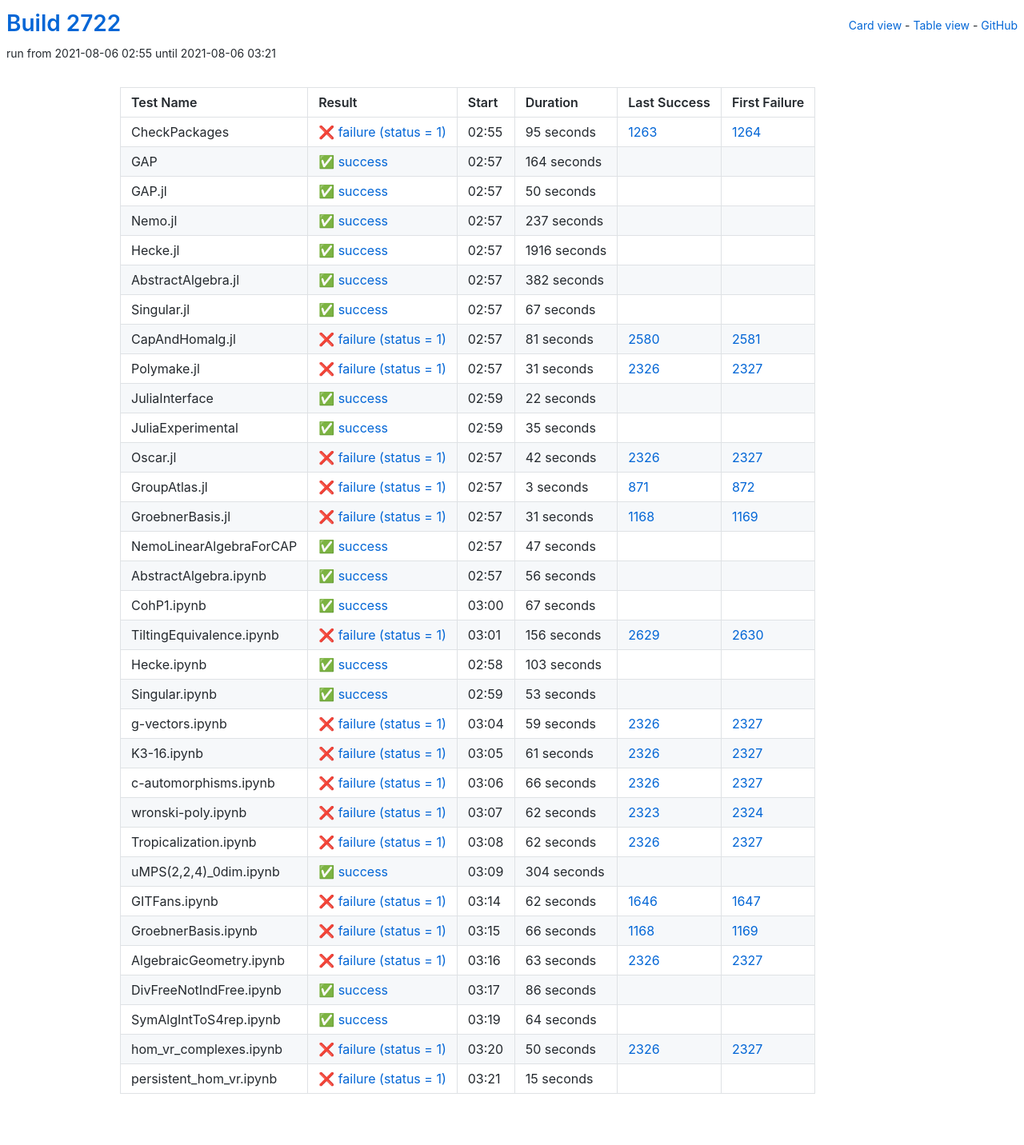
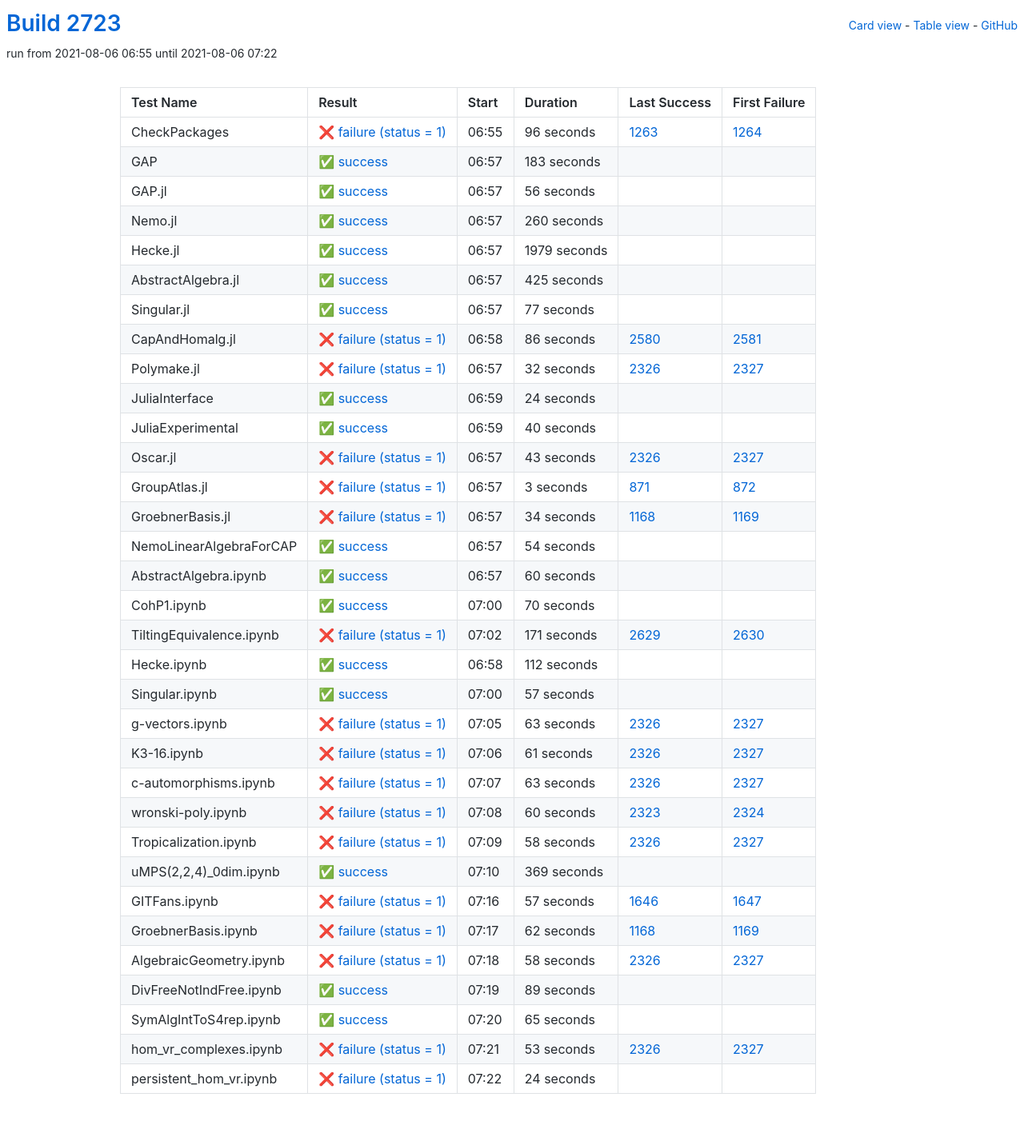
Before and after one commit to oscar-system/oscar-ci-status-stable, a Jekyll site: the page built from table.html, in a window 1280 px wide. Shown: the whole page at 80% size. Built offline with Jekyll 4.4.1, drawn with Linux system fonts in a browser that asks for light colours.

Commit message:
Build #2723

```diff
--- a/_data/ci.yml
+++ b/_data/ci.yml
@@ -1,6 +1,6 @@
 ---
-build: 2722
-build_url: https://oscarci.mathematik.uni-kl.de/job/oscar-stable/2722/
+build: 2723
+build_url: https://oscarci.mathematik.uni-kl.de/job/oscar-stable/2723/
 job: oscar-stable
 organization: oscar-system
 repo: oscar-ci-status-stable
@@ -8,152 +8,152 @@ repourl: https://github.com/oscar-system/oscar-ci-status-stable
 tests:
 - name: CheckPackages
   id: checkpackages
-  log: https://oscarci.mathematik.uni-kl.de/job/oscar-stable/2722/artifact/logs/build-2722/CheckPackages.log
-  start: 2021-08-06 02:55
+  log: https://oscarci.mathematik.uni-kl.de/job/oscar-stable/2723/artifact/logs/build-2723/CheckPackages.log
+  start: 2021-08-06 06:55
   success: false
   exitcode: 1
   status: failure
-  duration: 95
+  duration: 96
   last_success: 1263
   last_success_url: https://oscarci.mathematik.uni-kl.de/job/oscar-stable/1263/
   first_failure: 1264
   first_failure_url: https://oscarci.mathematik.uni-kl.de/job/oscar-stable/1264/
 - name: GAP
   id: gap
-  log: https://oscarci.mathematik.uni-kl.de/job/oscar-stable/2722/artifact/logs/build-2722/GAP.log
-  start: 2021-08-06 02:57
+  log: https://oscarci.mathematik.uni-kl.de/job/oscar-stable/2723/artifact/logs/build-2723/GAP.log
+  start: 2021-08-06 06:57
   success: true
   exitcode: 0
   status: success
-  duration: 164
+  duration: 183
   last_success: false
   last_success_url:
   first_failure: false
   first_failure_url:
 - name: GAP.jl
   id: gap-jl
-  log: https://oscarci.mathematik.uni-kl.de/job/oscar-stable/2722/artifact/logs/build-2722/GAP.jl.log
-  start: 2021-08-06 02:57
+  log: https://oscarci.mathematik.uni-kl.de/job/oscar-stable/2723/artifact/logs/build-2723/GAP.jl.log
+  start: 2021-08-06 06:57
   success: true
   exitcode: 0
   status: success
-  duration: 50
+  duration: 56
   last_success: false
   last_success_url:
   first_failure: false
   first_failure_url:
 - name: Nemo.jl
   id: nemo-jl
-  log: https://oscarci.mathematik.uni-kl.de/job/oscar-stable/2722/artifact/logs/build-2722/Nemo.jl.log
-  start: 2021-08-06 02:57
+  log: https://oscarci.mathematik.uni-kl.de/job/oscar-stable/2723/artifact/logs/build-2723/Nemo.jl.log
+  start: 2021-08-06 06:57
   success: true
   exitcode: 0
   status: success
-  duration: 237
+  duration: 260
   last_success: false
   last_success_url:
   first_failure: false
   first_failure_url:
 - name: Hecke.jl
   id: hecke-jl
-  log: https://oscarci.mathematik.uni-kl.de/job/oscar-stable/2722/artifact/logs/build-2722/Hecke.jl.log
-  start: 2021-08-06 02:57
+  log: https://oscarci.mathematik.uni-kl.de/job/oscar-stable/2723/artifact/logs/build-2723/Hecke.jl.log
+  start: 2021-08-06 06:57
   success: true
   exitcode: 0
   status: success
-  duration: 1916
+  duration: 1979
   last_success: false
   last_success_url:
   first_failure: false
   first_failure_url:
 - name: AbstractAlgebra.jl
   id: abstractalgebra-jl
-  log: https://oscarci.mathematik.uni-kl.de/job/oscar-stable/2722/artifact/logs/build-2722/AbstractAlgebra.jl.log
-  start: 2021-08-06 02:57
+  log: https://oscarci.mathematik.uni-kl.de/job/oscar-stable/2723/artifact/logs/build-2723/AbstractAlgebra.jl.log
+  start: 2021-08-06 06:57
   success: true
   exitcode: 0
   status: success
-  duration: 382
+  duration: 425
   last_success: false
   last_success_url:
   first_failure: false
   first_failure_url:
 - name: Singular.jl
   id: singular-jl
-  log: https://oscarci.mathematik.uni-kl.de/job/oscar-stable/2722/artifact/logs/build-2722/Singular.jl.log
-  start: 2021-08-06 02:57
+  log: https://oscarci.mathematik.uni-kl.de/job/oscar-stable/2723/artifact/logs/build-2723/Singular.jl.log
+  start: 2021-08-06 06:57
   success: true
   exitcode: 0
   status: success
-  duration: 67
+  duration: 77
   last_success: false
   last_success_url:
   first_failure: false
   first_failure_url:
 - name: CapAndHomalg.jl
   id: capandhomalg-jl
-  log: https://oscarci.mathematik.uni-kl.de/job/oscar-stable/2722/artifact/logs/build-2722/CapAndHomalg.jl.log
-  start: 2021-08-06 02:57
+  log: https://oscarci.mathematik.uni-kl.de/job/oscar-stable/2723/artifact/logs/build-2723/CapAndHomalg.jl.log
+  start: 2021-08-06 06:58
   success: false
   exitcode: 1
   status: failure
-  duration: 81
+  duration: 86
   last_success: 2580
   last_success_url: https://oscarci.mathematik.uni-kl.de/job/oscar-stable/2580/
   first_failure: 2581
   first_failure_url: https://oscarci.mathematik.uni-kl.de/job/oscar-stable/2581/
 - name: Polymake.jl
   id: polymake-jl
-  log: https://oscarci.mathematik.uni-kl.de/job/oscar-stable/2722/artifact/logs/build-2722/Polymake.jl.log
-  start: 2021-08-06 02:57
+  log: https://oscarci.mathematik.uni-kl.de/job/oscar-stable/2723/artifact/logs/build-2723/Polymake.jl.log
+  start: 2021-08-06 06:57
   success: false
   exitcode: 1
   status: failure
-  duration: 31
+  duration: 32
   last_success: 2326
   last_success_url: https://oscarci.mathematik.uni-kl.de/job/oscar-stable/2326/
   first_failure: 2327
   first_failure_url: https://oscarci.mathematik.uni-kl.de/job/oscar-stable/2327/
 - name: JuliaInterface
   id: juliainterface
-  log: https://oscarci.mathematik.uni-kl.de/job/oscar-stable/2722/artifact/logs/build-2722/JuliaInterface.log
-  start: 2021-08-06 02:59
+  log: https://oscarci.mathematik.uni-kl.de/job/oscar-stable/2723/artifact/logs/build-2723/JuliaInterface.log
+  start: 2021-08-06 06:59
   success: true
   exitcode: 0
   status: success
-  duration: 22
+  duration: 24
   last_success: false
   last_success_url:
   first_failure: false
   first_failure_url:
 - name: JuliaExperimental
   id: juliaexperimental
-  log: https://oscarci.mathematik.uni-kl.de/job/oscar-stable/2722/artifact/logs/build-2722/JuliaExperimental.log
-  start: 2021-08-06 02:59
+  log: https://oscarci.mathematik.uni-kl.de/job/oscar-stable/2723/artifact/logs/build-2723/JuliaExperimental.log
+  start: 2021-08-06 06:59
   success: true
   exitcode: 0
   status: success
-  duration: 35
+  duration: 40
   last_success: false
   last_success_url:
   first_failure: false
   first_failure_url:
 - name: Oscar.jl
   id: oscar-jl
-  log: https://oscarci.mathematik.uni-kl.de/job/oscar-stable/2722/artifact/logs/build-2722/Oscar.jl.log
-  start: 2021-08-06 02:57
+  log: https://oscarci.mathematik.uni-kl.de/job/oscar-stable/2723/artifact/logs/build-2723/Oscar.jl.log
+  start: 2021-08-06 06:57
   success: false
   exitcode: 1
   status: failure
-  duration: 42
+  duration: 43
   last_success: 2326
   last_success_url: https://oscarci.mathematik.uni-kl.de/job/oscar-stable/2326/
   first_failure: 2327
   first_failure_url: https://oscarci.mathematik.uni-kl.de/job/oscar-stable/2327/
 - name: GroupAtlas.jl
   id: groupatlas-jl
-  log: https://oscarci.mathematik.uni-kl.de/job/oscar-stable/2722/artifact/logs/build-2722/GroupAtlas.jl.log
-  start: 2021-08-06 02:57
+  log: https://oscarci.mathematik.uni-kl.de/job/oscar-stable/2723/artifact/logs/build-2723/GroupAtlas.jl.log
+  start: 2021-08-06 06:57
   success: false
   exitcode: 1
   status: failure
@@ -164,104 +164,104 @@ tests:
   first_failure_url: https://oscarci.mathematik.uni-kl.de/job/oscar-stable/872/
 - name: GroebnerBasis.jl
   id: groebnerbasis-jl
-  log: https://oscarci.mathematik.uni-kl.de/job/oscar-stable/2722/artifact/logs/build-2722/GroebnerBasis.jl.log
-  start: 2021-08-06 02:57
+  log: https://oscarci.mathematik.uni-kl.de/job/oscar-stable/2723/artifact/logs/build-2723/GroebnerBasis.jl.log
+  start: 2021-08-06 06:57
   success: false
   exitcode: 1
   status: failure
-  duration: 31
+  duration: 34
   last_success: 1168
   last_success_url: https://oscarci.mathematik.uni-kl.de/job/oscar-stable/1168/
   first_failure: 1169
   first_failure_url: https://oscarci.mathematik.uni-kl.de/job/oscar-stable/1169/
 - name: NemoLinearAlgebraForCAP
   id: nemolinearalgebraforcap
-  log: https://oscarci.mathematik.uni-kl.de/job/oscar-stable/2722/artifact/logs/build-2722/NemoLinearAlgebraForCAP.log
-  start: 2021-08-06 02:57
+  log: https://oscarci.mathematik.uni-kl.de/job/oscar-stable/2723/artifact/logs/build-2723/NemoLinearAlgebraForCAP.log
+  start: 2021-08-06 06:57
   success: true
   exitcode: 0
   status: success
-  duration: 47
+  duration: 54
   last_success: false
   last_success_url:
   first_failure: false
   first_failure_url:
 - name: AbstractAlgebra.ipynb
   id: abstractalgebra-ipynb
-  log: https://oscarci.mathematik.uni-kl.de/job/oscar-stable/2722/artifact/logs/build-2722/AbstractAlgebra.ipynb.log
-  start: 2021-08-06 02:57
+  log: https://oscarci.mathematik.uni-kl.de/job/oscar-stable/2723/artifact/logs/build-2723/AbstractAlgebra.ipynb.log
+  start: 2021-08-06 06:57
   success: true
   exitcode: 0
   status: success
-  duration: 56
+  duration: 60
   last_success: false
   last_success_url:
   first_failure: false
   first_failure_url:
 - name: CohP1.ipynb
   id: cohp1-ipynb
-  log: https://oscarci.mathematik.uni-kl.de/job/oscar-stable/2722/artifact/logs/build-2722/CohP1.ipynb.log
-  start: 2021-08-06 03:00
+  log: https://oscarci.mathematik.uni-kl.de/job/oscar-stable/2723/artifact/logs/build-2723/CohP1.ipynb.log
+  start: 2021-08-06 07:00
   success: true
   exitcode: 0
   status: success
-  duration: 67
+  duration: 70
   last_success: false
   last_success_url:
   first_failure: false
   first_failure_url:
 - name: TiltingEquivalence.ipynb
   id: tiltingequivalence-ipynb
-  log: https://oscarci.mathematik.uni-kl.de/job/oscar-stable/2722/artifact/logs/build-2722/TiltingEquivalence.ipynb.log
-  start: 2021-08-06 03:01
+  log: https://oscarci.mathematik.uni-kl.de/job/oscar-stable/2723/artifact/logs/build-2723/TiltingEquivalence.ipynb.log
+  start: 2021-08-06 07:02
   success: false
   exitcode: 1
   status: failure
-  duration: 156
+  duration: 171
   last_success: 2629
   last_success_url: https://oscarci.mathematik.uni-kl.de/job/oscar-stable/2629/
   first_failure: 2630
   first_failure_url: https://oscarci.mathematik.uni-kl.de/job/oscar-stable/2630/
 - name: Hecke.ipynb
   id: hecke-ipynb
-  log: https://oscarci.mathematik.uni-kl.de/job/oscar-stable/2722/artifact/logs/build-2722/Hecke.ipynb.log
-  start: 2021-08-06 02:58
+  log: https://oscarci.mathematik.uni-kl.de/job/oscar-stable/2723/artifact/logs/build-2723/Hecke.ipynb.log
+  start: 2021-08-06 06:58
   success: true
   exitcode: 0
   status: success
-  duration: 103
+  duration: 112
   last_success: false
   last_success_url:
   first_failure: false
   first_failure_url:
 - name: Singular.ipynb
   id: singular-ipynb
-  log: https://oscarci.mathematik.uni-kl.de/job/oscar-stable/2722/artifact/logs/build-2722/Singular.ipynb.log
-  start: 2021-08-06 02:59
+  log: https://oscarci.mathematik.uni-kl.de/job/oscar-stable/2723/artifact/logs/build-2723/Singular.ipynb.log
+  start: 2021-08-06 07:00
   success: true
   exitcode: 0
   status: success
-  duration: 53
+  duration: 57
   last_success: false
   last_success_url:
   first_failure: false
   first_failure_url:
 - name: g-vectors.ipynb
   id: g-vectors-ipynb
-  log: https://oscarci.mathematik.uni-kl.de/job/oscar-stable/2722/artifact/logs/build-2722/g-vectors.ipynb.log
-  start: 2021-08-06 03:04
+  log: https://oscarci.mathematik.uni-kl.de/job/oscar-stable/2723/artifact/logs/build-2723/g-vectors.ipynb.log
+  start: 2021-08-06 07:05
   success: false
   exitcode: 1
   status: failure
-  duration: 59
+  duration: 63
   last_success: 2326
   last_success_url: https://oscarci.mathematik.uni-kl.de/job/oscar-stable/2326/
   first_failure: 2327
   first_failure_url: https://oscarci.mathematik.uni-kl.de/job/oscar-stable/2327/
 - name: K3-16.ipynb
   id: k3-16-ipynb
-  log: https://oscarci.mathematik.uni-kl.de/job/oscar-stable/2722/artifact/logs/build-2722/K3-16.ipynb.log
-  start: 2021-08-06 03:05
+  log: https://oscarci.mathematik.uni-kl.de/job/oscar-stable/2723/artifact/logs/build-2723/K3-16.ipynb.log
+  start: 2021-08-06 07:06
   success: false
   exitcode: 1
   status: failure
@@ -272,80 +272,8 @@ tests:
   first_failure_url: https://oscarci.mathematik.uni-kl.de/job/oscar-stable/2327/
 - name: c-automorphisms.ipynb
   id: c-automorphisms-ipynb
-  log: https://oscarci.mathematik.uni-kl.de/job/oscar-stable/2722/artifact/logs/build-2722/c-automorphisms.ipynb.log
-  start: 2021-08-06 03:06
-  success: false
-  exitcode: 1
-  status: failure
-  duration: 66
-  last_success: 2326
-  last_success_url: https://oscarci.mathematik.uni-kl.de/job/oscar-stable/2326/
-  first_failure: 2327
-  first_failure_url: https://oscarci.mathematik.uni-kl.de/job/oscar-stable/2327/
-- name: wronski-poly.ipynb
-  id: wronski-poly-ipynb
-  log: https://oscarci.mathematik.uni-kl.de/job/oscar-stable/2722/artifact/logs/build-2722/wronski-poly.ipynb.log
-  start: 2021-08-06 03:07
-  success: false
-  exitcode: 1
-  status: failure
-  duration: 62
-  last_success: 2323
-  last_success_url: https://oscarci.mathematik.uni-kl.de/job/oscar-stable/2323/
-  first_failure: 2324
-  first_failure_url: https://oscarci.mathematik.uni-kl.de/job/oscar-stable/2324/
-- name: Tropicalization.ipynb
-  id: tropicalization-ipynb
-  log: https://oscarci.mathematik.uni-kl.de/job/oscar-stable/2722/artifact/logs/build-2722/Tropicalization.ipynb.log
-  start: 2021-08-06 03:08
-  success: false
-  exitcode: 1
-  status: failure
-  duration: 62
-  last_success: 2326
-  last_success_url: https://oscarci.mathematik.uni-kl.de/job/oscar-stable/2326/
-  first_failure: 2327
-  first_failure_url: https://oscarci.mathematik.uni-kl.de/job/oscar-stable/2327/
-- name: uMPS(2,2,4)_0dim.ipynb
-  id: umps-2-2-4-0dim-ipynb
-  log: https://oscarci.mathematik.uni-kl.de/job/oscar-stable/2722/artifact/logs/build-2722/uMPS-2-2-4-_0dim.ipynb.log
-  start: 2021-08-06 03:09
-  success: true
-  exitcode: 0
-  status: success
-  duration: 304
-  last_success: false
-  last_success_url:
-  first_failure: false
-  first_failure_url:
-- name: GITFans.ipynb
-  id: gitfans-ipynb
-  log: https://oscarci.mathematik.uni-kl.de/job/oscar-stable/2722/artifact/logs/build-2722/GITFans.ipynb.log
-  start: 2021-08-06 03:14
-  success: false
-  exitcode: 1
-  status: failure
-  duration: 62
-  last_success: 1646
-  last_success_url: https://oscarci.mathematik.uni-kl.de/job/oscar-stable/1646/
-  first_failure: 1647
-  first_failure_url: https://oscarci.mathematik.uni-kl.de/job/oscar-stable/1647/
-- name: GroebnerBasis.ipynb
-  id: groebnerbasis-ipynb
-  log: https://oscarci.mathematik.uni-kl.de/job/oscar-stable/2722/artifact/logs/build-2722/GroebnerBasis.ipynb.log
-  start: 2021-08-06 03:15
-  success: false
-  exitcode: 1
-  status: failure
-  duration: 66
-  last_success: 1168
-  last_success_url: https://oscarci.mathematik.uni-kl.de/job/oscar-stable/1168/
-  first_failure: 1169
-  first_failure_url: https://oscarci.mathematik.uni-kl.de/job/oscar-stable/1169/
-- name: AlgebraicGeometry.ipynb
-  id: algebraicgeometry-ipynb
-  log: https://oscarci.mathematik.uni-kl.de/job/oscar-stable/2722/artifact/logs/build-2722/AlgebraicGeometry.ipynb.log
-  start: 2021-08-06 03:16
+  log: https://oscarci.mathematik.uni-kl.de/job/oscar-stable/2723/artifact/logs/build-2723/c-automorphisms.ipynb.log
+  start: 2021-08-06 07:07
   success: false
   exitcode: 1
   status: failure
@@ -354,50 +282,122 @@ tests:
   last_success_url: https://oscarci.mathematik.uni-kl.de/job/oscar-stable/2326/
   first_failure: 2327
   first_failure_url: https://oscarci.mathematik.uni-kl.de/job/oscar-stable/2327/
-- name: DivFreeNotIndFree.ipynb
-  id: divfreenotindfree-ipynb
-  log: https://oscarci.mathematik.uni-kl.de/job/oscar-stable/2722/artifact/logs/build-2722/DivFreeNotIndFree.ipynb.log
-  start: 2021-08-06 03:17
+- name: wronski-poly.ipynb
+  id: wronski-poly-ipynb
+  log: https://oscarci.mathematik.uni-kl.de/job/oscar-stable/2723/artifact/logs/build-2723/wronski-poly.ipynb.log
+  start: 2021-08-06 07:08
+  success: false
+  exitcode: 1
+  status: failure
+  duration: 60
+  last_success: 2323
+  last_success_url: https://oscarci.mathematik.uni-kl.de/job/oscar-stable/2323/
+  first_failure: 2324
+  first_failure_url: https://oscarci.mathematik.uni-kl.de/job/oscar-stable/2324/
+- name: Tropicalization.ipynb
+  id: tropicalization-ipynb
+  log: https://oscarci.mathematik.uni-kl.de/job/oscar-stable/2723/artifact/logs/build-2723/Tropicalization.ipynb.log
+  start: 2021-08-06 07:09
+  success: false
+  exitcode: 1
+  status: failure
+  duration: 58
+  last_success: 2326
+  last_success_url: https://oscarci.mathematik.uni-kl.de/job/oscar-stable/2326/
+  first_failure: 2327
+  first_failure_url: https://oscarci.mathematik.uni-kl.de/job/oscar-stable/2327/
+- name: uMPS(2,2,4)_0dim.ipynb
+  id: umps-2-2-4-0dim-ipynb
+  log: https://oscarci.mathematik.uni-kl.de/job/oscar-stable/2723/artifact/logs/build-2723/uMPS-2-2-4-_0dim.ipynb.log
+  start: 2021-08-06 07:10
   success: true
   exitcode: 0
   status: success
-  duration: 86
+  duration: 369
+  last_success: false
+  last_success_url:
+  first_failure: false
+  first_failure_url:
+- name: GITFans.ipynb
+  id: gitfans-ipynb
+  log: https://oscarci.mathematik.uni-kl.de/job/oscar-stable/2723/artifact/logs/build-2723/GITFans.ipynb.log
+  start: 2021-08-06 07:16
+  success: false
+  exitcode: 1
+  status: failure
+  duration: 57
+  last_success: 1646
+  last_success_url: https://oscarci.mathematik.uni-kl.de/job/oscar-stable/1646/
+  first_failure: 1647
+  first_failure_url: https://oscarci.mathematik.uni-kl.de/job/oscar-stable/1647/
+- name: GroebnerBasis.ipynb
+  id: groebnerbasis-ipynb
+  log: https://oscarci.mathematik.uni-kl.de/job/oscar-stable/2723/artifact/logs/build-2723/GroebnerBasis.ipynb.log
+  start: 2021-08-06 07:17
+  success: false
+  exitcode: 1
+  status: failure
+  duration: 62
+  last_success: 1168
+  last_success_url: https://oscarci.mathematik.uni-kl.de/job/oscar-stable/1168/
+  first_failure: 1169
+  first_failure_url: https://oscarci.mathematik.uni-kl.de/job/oscar-stable/1169/
+- name: AlgebraicGeometry.ipynb
+  id: algebraicgeometry-ipynb
+  log: https://oscarci.mathematik.uni-kl.de/job/oscar-stable/2723/artifact/logs/build-2723/AlgebraicGeometry.ipynb.log
+  start: 2021-08-06 07:18
+  success: false
+  exitcode: 1
+  status: failure
+  duration: 58
+  last_success: 2326
+  last_success_url: https://oscarci.mathematik.uni-kl.de/job/oscar-stable/2326/
+  first_failure: 2327
+  first_failure_url: https://oscarci.mathematik.uni-kl.de/job/oscar-stable/2327/
+- name: DivFreeNotIndFree.ipynb
+  id: divfreenotindfree-ipynb
+  log: https://oscarci.mathematik.uni-kl.de/job/oscar-stable/2723/artifact/logs/build-2723/DivFreeNotIndFree.ipynb.log
+  start: 2021-08-06 07:19
+  success: true
+  exitcode: 0
+  status: success
+  duration: 89
   last_success: false
   last_success_url:
   first_failure: false
   first_failure_url:
 - name: SymAlgIntToS4rep.ipynb
   id: symalginttos4rep-ipynb
-  log: https://oscarci.mathematik.uni-kl.de/job/oscar-stable/2722/artifact/logs/build-2722/SymAlgIntToS4rep.ipynb.log
-  start: 2021-08-06 03:19
+  log: https://oscarci.mathematik.uni-kl.de/job/oscar-stable/2723/artifact/logs/build-2723/SymAlgIntToS4rep.ipynb.log
+  start: 2021-08-06 07:20
   success: true
   exitcode: 0
   status: success
-  duration: 64
+  duration: 65
   last_success: false
   last_success_url:
   first_failure: false
   first_failure_url:
 - name: hom_vr_complexes.ipynb
   id: hom-vr-complexes-ipynb
-  log: https://oscarci.mathematik.uni-kl.de/job/oscar-stable/2722/artifact/logs/build-2722/hom_vr_complexes.ipynb.log
-  start: 2021-08-06 03:20
+  log: https://oscarci.mathematik.uni-kl.de/job/oscar-stable/2723/artifact/logs/build-2723/hom_vr_complexes.ipynb.log
+  start: 2021-08-06 07:21
   success: false
   exitcode: 1
   status: failure
-  duration: 50
+  duration: 53
   last_success: 2326
   last_success_url: https://oscarci.mathematik.uni-kl.de/job/oscar-stable/2326/
   first_failure: 2327
   first_failure_url: https://oscarci.mathematik.uni-kl.de/job/oscar-stable/2327/
 - name: persistent_hom_vr.ipynb
   id: persistent-hom-vr-ipynb
-  log: https://oscarci.mathematik.uni-kl.de/job/oscar-stable/2722/artifact/logs/build-2722/persistent_hom_vr.ipynb.log
-  start: 2021-08-06 03:21
+  log: https://oscarci.mathematik.uni-kl.de/job/oscar-stable/2723/artifact/logs/build-2723/persistent_hom_vr.ipynb.log
+  start: 2021-08-06 07:22
   success: false
   exitcode: 1
   status: failure
-  duration: 15
+  duration: 24
   last_success: false
   last_success_url:
   first_failure: false
```
Also changed, not shown: README.md.
